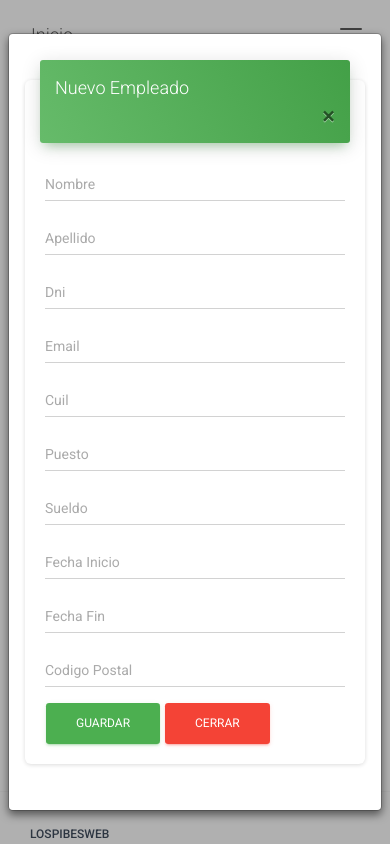
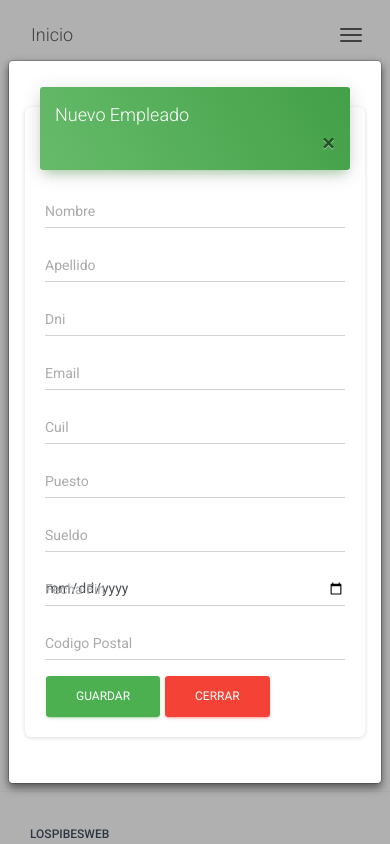
Before and after one commit to branko96/laguna, a PHP site: page /empleados.php in a window 390 px wide, after a click on "NUEVO". Run offline with PHP 8.4, Linux system fonts and the light colour scheme; some libraries are stand-ins or nearby versions.

Commit message:
empleados v2
v2

```diff
--- a/BACKEND/controller/EmpleadosController.php
+++ b/BACKEND/controller/EmpleadosController.php
@@ -26,7 +26,7 @@
 		public function VerEmpleado($empleadopk){
 			$query = sprintf("SELECT * FROM empleados WHERE id_empleado = %d",$empleadopk);
 			$result = $this->db->getData($query);
-			var_dump($result);
+			//var_dump($result);
 			if(!$result) {
 
 				$respuesta =  new Respuesta(-1,'No se ha encontrado el empleado');
--- a/empleados.php
+++ b/empleados.php
@@ -56,10 +56,10 @@
                         <td>{{empleado.fecha_inicio}}</td>
                         <td>{{empleado.fecha_fin}}</td>
                         <td class="td-actions text-center">
-                          <button type="button" rel="tooltip" title="Editar" @click="showModal = true" class="btn btn-primary btn-link btn-sm">
+                          <button type="button" rel="tooltip" title="Editar" @click="modal_editar(empleado);" class="btn btn-primary btn-link btn-sm">
                             <i class="material-icons">edit</i>
                           </button>
-                          <button type="button" rel="tooltip" title="Borrar" class="btn btn-danger btn-link btn-sm">
+                          <button type="button" @click="eliminar_empleado" rel="tooltip" title="Borrar" class="btn btn-danger btn-link btn-sm">
                             <i class="material-icons">close</i>
                           </button>
                         </td>
@@ -70,139 +70,6 @@
               </div>
             </div>
         </div>
-
-
-<!-- The Modal -->
-<div class="modal fade" id="modal_nuevo_user">
-  <div class="modal-dialog modal-lg modal-dialog-centered">
-    <div class="modal-content">
-
-      <!-- Modal Header
-      <div class="modal-header">
-        <h4 class="modal-title text-center">Nuevo Empleado</h4>
-        <button type="button" class="close" data-dismiss="modal">&times;</button>
-      </div> -->
-
-      <!-- Modal body -->
-      <div class="modal-body">
-          <div class="card">
-                <div class="card-header card-header-success">
-                  <div class="row">
-                    <div class="col-md-10">
-                      <h4 class="card-title">Nuevo Empleado</h4>
-                    </div>
-                    <div class="col-md-2">
-                      <button type="button" class="close" data-dismiss="modal">&times;</button>
-                    </div>
-                  </div>
-                  <!-- <p class="card-category">Complete your profile</p> -->
-
-                </div>
-                <div class="card-body">
-                  <form @submit.prevent="nuevo_empleado">
-                    <div class="row">
-                      <div class="col-md-5">
-                        <div class="form-group">
-                          <label class="bmd-label-floating">Nombre</label>
-                          <input type="text" name="nombre" v-model="nuevo_emp.nombre" class="form-control">
-                        </div>
-                      </div>
-                      <div class="col-md-3">
-                        <div class="form-group">
-                          <label class="bmd-label-floating">Apellido</label>
-                          <input type="text" v-model="nuevo_emp.apellido" class="form-control">
-                        </div>
-                      </div>
-                      <div class="col-md-4">
-                        <div class="form-group">
-                          <label class="bmd-label-floating">Dni</label>
-                          <input type="text" v-model="nuevo_emp.dni" max-length="10" class="form-control">
-                        </div>
-                      </div>
-                    </div>
-                    <div class="row">
-                      <div class="col-md-6">
-                        <div class="form-group">
-                          <label class="bmd-label-floating">Email</label>
-                          <input type="email" v-model="nuevo_emp.email" class="form-control">
-                        </div>
-                      </div>
-                      <div class="col-md-6">
-                        <div class="form-group">
-                          <label class="bmd-label-floating">Cuil</label>
-                          <input type="text" v-model="nuevo_emp.cuil" class="form-control">
-                        </div>
-                      </div>
-                    </div>
-                    <div class="row">
-                      <div class="col-md-6">
-                        <div class="form-group">
-                          <label class="bmd-label-floating">Puesto</label>
-                          <input type="text" v-model="nuevo_emp.puesto" class="form-control">
-                        </div>
-                      </div>
-                      <div class="col-md-6">
-                        <div class="form-group">
-                          <label class="bmd-label-floating">Sueldo</label>
-                          <input type="text" v-model="nuevo_emp.sueldo" class="form-control">
-                        </div>
-                      </div>
-                    </div>
-                    <div class="row">
-                      <div class="col-md-4">
-                        <div class="form-group">
-                          <label class="bmd-label-floating">Fecha Inicio</label>
-                          <input type="text" v-model="nuevo_emp.fecha_inicio" class="form-control">
-                        </div>
-                      </div>
-                      <div class="col-md-4">
-                        <div class="form-group">
-                          <label class="bmd-label-floating">Fecha Fin</label>
-                          <input type="text" v-model="nuevo_emp.fecha_fin" class="form-control">
-                        </div>
-                      </div>
-                      <div class="col-md-4">
-                        <div class="form-group">
-                          <label class="bmd-label-floating">Codigo Postal</label>
-                          <input type="text" v-model="nuevo_emp.cod_postal" class="form-control">
-                        </div>
-                      </div>
-                    </div>
-                   <!--  <div class="row">
-                      <div class="col-md-12">
-                        <div class="form-group">
-                          <label>About Me</label>
-                          <div class="form-group">
-                            <label class="bmd-label-floating"> Lamborghini Mercy, Your chick she so thirsty, I'm in that two seat Lambo.</label>
-                            <textarea class="form-control" rows="5"></textarea>
-                          </div>
-                        </div>
-                      </div>
-                    </div> -->
-                    <button type="submit" class="btn btn-success pull-right">Guardar</button>
-                    <button type="button" class="btn btn-danger" data-dismiss="modal">Cerrar</button>
-                    <div class="clearfix"></div>
-                  </form>
-                </div>
-              </div>
-      </div>
-
-      <!-- Modal footer
-      <div class="modal-footer">
-        <button type="button" class="btn btn-danger" data-dismiss="modal">Cerrar</button>
-      </div>-->
-
-    </div>
-  </div>
-</div>
-<!--fin modal-->
-      </div>
-      <!-- FOOTER -->
-      <?php include('footer.php');?>
-      <!-- END FOOTER -->
-    </div>
-  </div>
-<!--fin todo-->
 
 
 <div class="modal fade" id="modal_editar_user">
@@ -231,7 +98,7 @@
 
                 </div>
                 <div class="card-body">
-                  <form>
+                  <form @submit.prevent="editar_empleado">
                     <div class="row">
                       <div class="col-md-5">
                         <div class="form-group">
@@ -321,10 +188,138 @@
     </div>
   </div>
 </div>
+<!-- The Modal -->
+<div class="modal fade" id="modal_nuevo_user">
+  <div class="modal-dialog modal-lg modal-dialog-centered">
+    <div class="modal-content">
+
+      <!-- Modal Header
+      <div class="modal-header">
+        <h4 class="modal-title text-center">Nuevo Empleado</h4>
+        <button type="button" class="close" data-dismiss="modal">&times;</button>
+      </div> -->
+
+      <!-- Modal body -->
+      <div class="modal-body">
+          <div class="card">
+                <div class="card-header card-header-success">
+                  <div class="row">
+                    <div class="col-md-10">
+                      <h4 class="card-title">Nuevo Empleado</h4>
+                    </div>
+                    <div class="col-md-2">
+                      <button type="button" class="close" data-dismiss="modal">&times;</button>
+                    </div>
+                  </div>
+                  <!-- <p class="card-category">Complete your profile</p> -->
+
+                </div>
+                <div class="card-body">
+                  <form @submit.prevent="nuevo_empleado">
+                    <div class="row">
+                      <div class="col-md-5">
+                        <div class="form-group">
+                          <label class="bmd-label-floating">Nombre</label>
+                          <input type="text" name="nombre" v-model="nuevo_emp.nombre" class="form-control">
+                        </div>
+                      </div>
+                      <div class="col-md-3">
+                        <div class="form-group">
+                          <label class="bmd-label-floating">Apellido</label>
+                          <input type="text" v-model="nuevo_emp.apellido" class="form-control">
+                        </div>
+                      </div>
+                      <div class="col-md-4">
+                        <div class="form-group">
+                          <label class="bmd-label-floating">Dni</label>
+                          <input type="text" v-model="nuevo_emp.dni" max-length="10" class="form-control">
+                        </div>
+                      </div>
+                    </div>
+                    <div class="row">
+                      <div class="col-md-6">
+                        <div class="form-group">
+                          <label class="bmd-label-floating">Email</label>
+                          <input type="email" v-model="nuevo_emp.email" class="form-control">
+                        </div>
+                      </div>
+                      <div class="col-md-6">
+                        <div class="form-group">
+                          <label class="bmd-label-floating">Cuil</label>
+                          <input type="text" v-model="nuevo_emp.cuil" class="form-control">
+                        </div>
+                      </div>
+                    </div>
+                    <div class="row">
+                      <div class="col-md-6">
+                        <div class="form-group">
+                          <label class="bmd-label-floating">Puesto</label>
+                          <input type="text" v-model="nuevo_emp.puesto" class="form-control">
+                        </div>
+                      </div>
+                      <div class="col-md-6">
+                        <div class="form-group">
+                          <label class="bmd-label-floating">Sueldo</label>
+                          <input type="text" v-model="nuevo_emp.sueldo" class="form-control">
+                        </div>
+                      </div>
+                    </div>
+                    <div class="row">
+                      <div class="col-md-4">
+                        <div class="form-group">
+                          <label class="bmd-label-floating">Fecha Fin</label>
+                          <input type="date" v-model="nuevo_emp.fecha_fin" class="form-control">
+                        </div>
+                      </div>
+                      <div class="col-md-4">
+                        <div class="form-group">
+                          <label class="bmd-label-floating">Codigo Postal</label>
+                          <input type="text" v-model="nuevo_emp.cod_postal" class="form-control">
+                        </div>
+                      </div>
+                    </div>
+                   <!--  <div class="row">
+                      <div class="col-md-12">
+                        <div class="form-group">
+                          <label>About Me</label>
+                          <div class="form-group">
+                            <label class="bmd-label-floating"> Lamborghini Mercy, Your chick she so thirsty, I'm in that two seat Lambo.</label>
+                            <textarea class="form-control" rows="5"></textarea>
+                          </div>
+                        </div>
+                      </div>
+                    </div> -->
+                    <button type="submit" class="btn btn-success pull-right">Guardar</button>
+                    <button type="button" class="btn btn-danger" data-dismiss="modal">Cerrar</button>
+                    <div class="clearfix"></div>
+                  </form>
+                </div>
+              </div>
+      </div>
+
+      <!-- Modal footer
+      <div class="modal-footer">
+        <button type="button" class="btn btn-danger" data-dismiss="modal">Cerrar</button>
+      </div>-->
+
+    </div>
+  </div>
+</div>
+<!--fin modal-->
+      </div>
+      <!-- FOOTER -->
+      <?php include('footer.php');?>
+      <!-- END FOOTER -->
+    </div>
+  </div>
+<!--fin todo-->
+
+
 
 <script src="js/vue.js"></script>
 <script src="js/vue-axios.min.js"></script>
 <script src="js/index.js"></script>
+<script src="assets/js/plugins/bootstrap-notify.js"></script>
 <script src="js/index-controller.js"></script>
 </body>
 
--- a/js/index-controller.js
+++ b/js/index-controller.js
@@ -26,9 +26,75 @@ var vm=new Vue({
 			.then((respuesta) =>{
 					console.log(respuesta);
 					if (respuesta.data.id_respuesta="1") {
+						$.notify({
+							message: respuesta.data.mensaje
+						},{
+							z_index: 2000,
+							type: 'success',
+							placement: {
+								from: "top",
+								align: "center"
+							}
+						});
+					}else{
+						$.notify({
+							message: respuesta.data.mensaje
+						},{
+							type: 'danger',
+							z_index: 2000,
+							placement: {
+								from: "top",
+								align: "center"
+							}
+						});
 					}
 
 			});
+		},
+		editar_empleado(){
+			var form_data = new FormData();
+			for ( var key in this.empleado_editar ) {
+			    form_data.append(key, this.empleado_editar[key]);
+			}
+			MyApiClient.post("/BACKEND/apis/empleados/edit_empleado.php",form_data)
+			.then((respuesta) =>{
+					console.log(respuesta);
+					if (respuesta.data.id_respuesta="1") {
+						$.notify({
+							message: respuesta.data.mensaje
+						},{
+							type: 'success',
+							placement: {
+								from: "top",
+								align: "center"
+							}
+						});
+
+					}else{
+						$.notify({
+							message: respuesta.data.mensaje
+						},{
+							type: 'danger',
+							placement: {
+								from: "top",
+								align: "center"
+							}
+						});
+					}
+
+			});
+		},
+		eliminar_empleado(){
+			$.notify({
+				message: 'Empleado Eliminado'
+			},{
+				type: 'danger',
+				placement: {
+					from: "top",
+					align: "center"
+				}
+			});
+
 		},
 		modal_editar:function(empleado){
 			$("#modal_editar_user").modal("show");
@@ -36,6 +102,16 @@ var vm=new Vue({
 		},
 		ver_empleado(empleado){
 			MyApiClient.get("/BACKEND/apis/empleados/VerEmpleado.php?id_empleado=1")
+				.then((respuesta) =>{
+						console.log(respuesta);
+						if (respuesta.data.id_respuesta="1") {
+							this.empleado_editar=respuesta.data.mensaje;
+						}
+
+				});
+		},
+		traer_empleados(){
+			MyApiClient.get("/BACKEND/apis/empleados/Traer_empleado.php")
 				.then((respuesta) =>{
 						console.log(respuesta);
 						if (respuesta.data.id_respuesta="1") {
```
